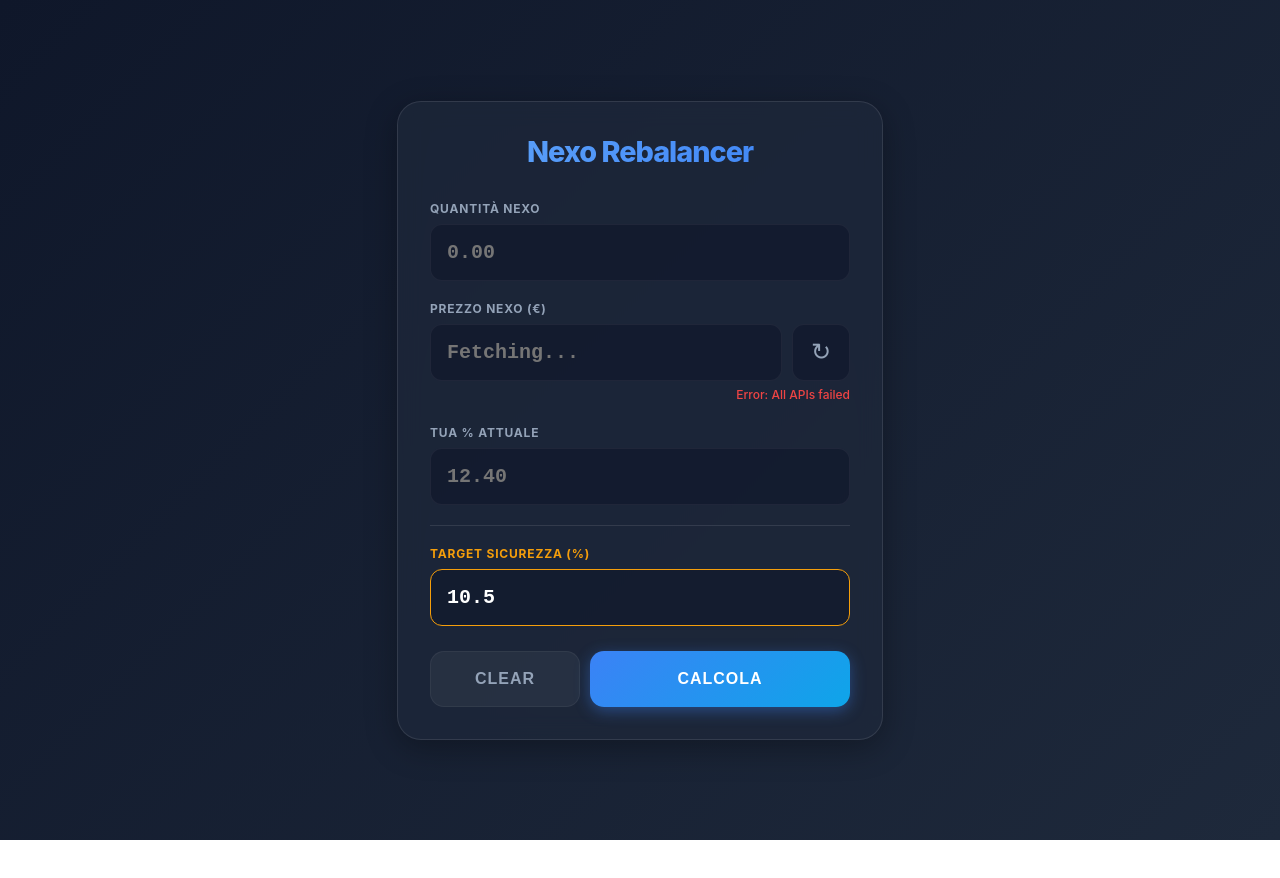
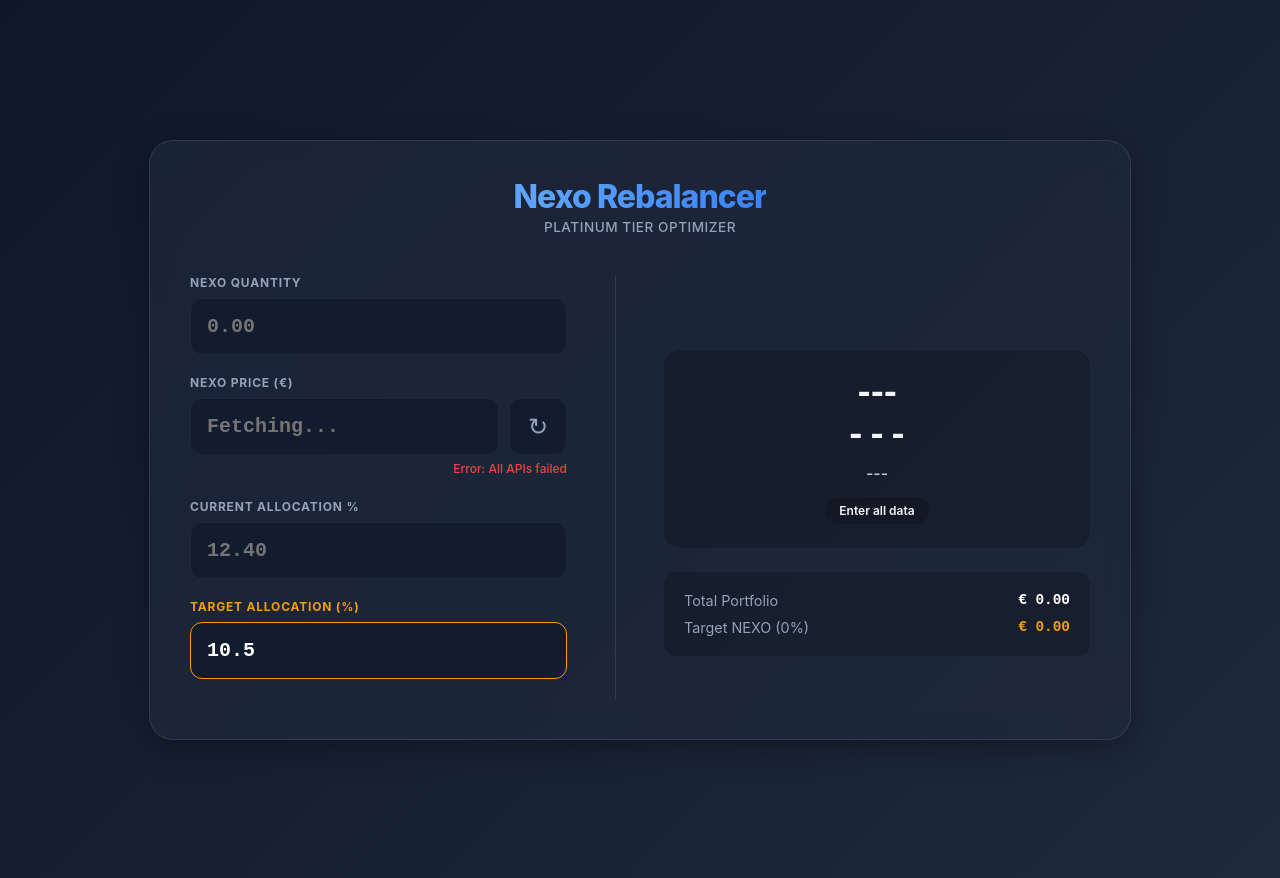
Before and after one commit to falker47/nexo-rebalancer, a plain HTML site: page index.html in a window 1280 px wide. Before the commit the page ends 840 px from the top, so only its background shows below. Drawn offline with Linux system fonts and the light colour scheme; no server answers.

Commit message:
feat: Implement Nexo rebalancer PWA with core logic, styling, and English documentation.

```diff
--- a/css/style.css
+++ b/css/style.css
@@ -26,10 +26,14 @@
     color: var(--text-color);
     display: flex;
     justify-content: center;
-    align-items: center;
+    align-items: flex-start;
+    /* Align top on mobile */
     min-height: 100vh;
+    height: 100dvh;
+    /* Dynamic viewport height for mobile */
     margin: 0;
-    padding: 20px;
+    padding: 0;
+    /* No padding on mobile */
     overscroll-behavior: none;
 }
 
@@ -37,29 +41,118 @@
     background: var(--card-bg);
     backdrop-filter: blur(12px);
     -webkit-backdrop-filter: blur(12px);
-    border: var(--card-border);
-    padding: 2rem;
-    border-radius: 24px;
-    box-shadow: 0 8px 32px rgba(0, 0, 0, 0.3);
+    /* Mobile First: Full screen, no border/radius */
+    border: none;
+    padding: 1.5rem;
+    border-radius: 0;
+    box-shadow: none;
     width: 100%;
-    max-width: 420px;
+    max-width: none;
+    min-height: 100%;
+    /* Fill screen */
+    display: flex;
+    flex-direction: column;
+    /* Ensure content flows */
     transition: transform 0.3s ease;
     position: relative;
-    /* For absolute positioning of install btn */
 }
 
-h2 {
+/* Desktop/Tablet Overrides */
+/* Desktop/Tablet Overrides */
+@media (min-width: 900px) {
+    body {
+        padding: 40px;
+        align-items: center;
+        /* Center vertically on desktop */
+    }
+
+    .container {
+        border: var(--card-border);
+        padding: 2.5rem;
+        border-radius: 24px;
+        box-shadow: 0 8px 32px rgba(0, 0, 0, 0.3);
+        max-width: 900px;
+        /* Wider container */
+        min-height: auto;
+        height: auto;
+        display: block;
+        /* Reset flex */
+    }
+
+    .grid-layout {
+        display: grid;
+        grid-template-columns: 1fr 1fr;
+        gap: 3rem;
+        align-items: start;
+    }
+
+    .inputs-col {
+        border-right: 1px solid rgba(255, 255, 255, 0.1);
+        padding-right: 3rem;
+    }
+
+    .results-col {
+        display: flex;
+        flex-direction: column;
+        justify-content: center;
+        height: 100%;
+    }
+
+    .separator {
+        display: none;
+        /* Hide separator in grid mode as border-right handles it */
+    }
+
+    /* Adjust breakdown to fit better in column */
+    .breakdown {
+        margin-top: 2rem;
+    }
+}
+
+/* Header Design */
+.main-header {
+    display: flex;
+    align-items: center;
+    justify-content: center;
+    gap: 1.5rem;
+    margin-bottom: 2.5rem;
+    position: relative;
+}
+
+.header-text {
     text-align: center;
-    margin: 0 0 2rem 0;
+}
+
+h1 {
+    margin: 0;
     color: #fff;
     font-weight: 800;
-    font-size: 1.8rem;
+    font-size: 2rem;
     letter-spacing: -1px;
-    background: linear-gradient(to right, #60a5fa, #3b82f6);
+    line-height: 1;
+    background: linear-gradient(to right, #60a5fa, #3b82f6, #a78bfa);
     -webkit-background-clip: text;
     background-clip: text;
     -webkit-text-fill-color: transparent;
+    background-size: 200% auto;
+    animation: shine 5s linear infinite;
 }
+
+@keyframes shine {
+    to {
+        background-position: 200% center;
+    }
+}
+
+.subtitle {
+    margin: 6px 0 0 0;
+    color: var(--text-muted);
+    font-size: 0.85rem;
+    font-weight: 500;
+    letter-spacing: 0.5px;
+    text-transform: uppercase;
+}
+
 
 /* Install Button */
 .install-btn {
@@ -237,20 +330,10 @@
     padding: 1.5rem;
     border-radius: 16px;
     text-align: center;
-    display: none;
-    animation: fadeIn 0.4s ease-out;
-}
-
-@keyframes fadeIn {
-    from {
-        opacity: 0;
-        transform: translateY(10px);
-    }
-
-    to {
-        opacity: 1;
-        transform: translateY(0);
-    }
+    display: block;
+    /* Always visible based on user request */
+    background: rgba(0, 0, 0, 0.2);
+    /* Default background */
 }
 
 .result-sell {
@@ -304,9 +387,10 @@
     margin-top: 1.5rem;
     background: rgba(0, 0, 0, 0.2);
     border-radius: 12px;
+
     padding: 1.25rem;
     font-size: 0.9rem;
-    display: none;
+    display: block;
 }
 
 .breakdown-row {
--- a/index.html
+++ b/index.html
@@ -28,17 +28,24 @@
                 <path
                     d="M480-320 280-520l56-58 104 104v-326h80v326l104-104 56 58-200 200ZM240-160q-33 0-56.5-23.5T160-240v-120h80v120h480v-120h80v120q0 33-23.5 56.5T720-160H240Z" />
             </svg>
-            <span>Installa App</span>
+            <span>Install App</span>
         </button>
-        <h2>Nexo Rebalancer</h2>
+        <header class="main-header">
+            <div class="header-text">
+                <h1>Nexo Rebalancer</h1>
+                <p class="subtitle">Platinum Tier Optimizer</p>
+            </div>
+        </header>
 
+        <div class="grid-layout">
+            <div class="inputs-col">
                 <div class="input-group">
-            <label>Quantità NEXO</label>
+                    <label>NEXO Quantity</label>
                     <input type="number" id="nexoQty" placeholder="0.00" inputmode="decimal">
                 </div>
 
                 <div class="input-group">
-            <label>Prezzo NEXO (€)</label>
+                    <label>NEXO Price (€)</label>
                     <div class="price-wrapper">
                         <input type="number" id="nexoPrice" step="0.0001" placeholder="Fetching..." inputmode="decimal">
                         <button class="refresh-btn">↻</button>
@@ -47,38 +54,37 @@
                 </div>
 
                 <div class="input-group">
-            <label>Tua % Attuale</label>
+                    <label>Current Allocation %</label>
                     <input type="number" id="currentPct" step="0.01" placeholder="12.40" inputmode="decimal">
                 </div>
 
                 <div class="separator"></div>
 
                 <div class="input-group">
-            <label style="color: var(--highlight);">Target Sicurezza (%)</label>
+                    <label style="color: var(--highlight);">Target Allocation (%)</label>
                     <input type="number" id="targetPct" step="0.1" value="10.5" style="border-color: var(--highlight);"
                         inputmode="decimal">
                 </div>
-
-        <div class="btn-group">
-            <button class="btn btn-clear">Clear</button>
-            <button class="btn btn-calculate">Calcola</button>
             </div>
 
+            <div class="results-col">
                 <div id="result" class="result-box">
-            <span class="action-title" id="actionText"></span>
-            <span class="action-value" id="tokenValue"></span>
-            <span class="euro-value" id="euroValue"></span>
-            <span class="safe-badge" id="bufferText"></span>
+                    <span class="action-title" id="actionText">---</span>
+                    <span class="action-value" id="tokenValue">---</span>
+                    <span class="euro-value" id="euroValue">---</span>
+                    <span class="safe-badge" id="bufferText">Enter all data</span>
                 </div>
 
                 <div id="breakdown" class="breakdown">
                     <div class="breakdown-row">
-                <span class="val-label">Totale Portafoglio</span>
-                <span class="val-data" id="totalPortVal"></span>
+                        <span class="val-label">Total Portfolio</span>
+                        <span class="val-data" id="totalPortVal">€ 0,00</span>
                     </div>
                     <div class="breakdown-row">
-                <span class="val-label">Target NEXO (<span id="targetLabel"></span>%)</span>
-                <span class="val-data highlight-text" id="targetNexoVal"></span>
+                        <span class="val-label">Target NEXO (<span id="targetLabel">0</span>%)</span>
+                        <span class="val-data highlight-text" id="targetNexoVal">€ 0,00</span>
+                    </div>
+                </div>
             </div>
         </div>
     </div>
--- a/js/app.js
+++ b/js/app.js
@@ -40,7 +40,7 @@
     installBtn.addEventListener('click', () => {
         // iOS Logic
         if (isIos()) {
-            alert("Per installare su iOS:\\n1. Tocca il tasto Condividi (in basso a centro)\\n2. Scorri e seleziona 'Aggiungi alla Schermata Home'");
+            alert("To install on iOS:\n1. Tap the Share button (at the bottom center)\n2. Scroll down and select 'Add to Home Screen'");
             return;
         }
 
@@ -86,15 +86,17 @@
         refreshBtn.addEventListener('click', fetchPrice);
     }
 
-    const calculateBtn = document.querySelector('.btn-calculate');
-    if (calculateBtn) {
-        calculateBtn.addEventListener('click', calculate);
-    }
+    const inputs = ['nexoQty', 'nexoPrice', 'currentPct', 'targetPct'];
+    inputs.forEach(id => {
+        const el = document.getElementById(id);
+        if (el) {
+            el.addEventListener('input', calculate);
+        }
+    });
 
-    const clearBtn = document.querySelector('.btn-clear');
-    if (clearBtn) {
-        clearBtn.addEventListener('click', clearInputs);
-    }
+    // Initial calculation in case values are loaded
+    // Small delay to ensure price fetch might have updated UI, though logic depends on values
+    setTimeout(calculate, 500);
 });
 
 async function fetchPrice() {
@@ -125,6 +127,7 @@
         priceInput.value = price;
         statusLabel.innerText = `Live: ${source}`;
         statusLabel.className = "api-status status-ok";
+        calculate(); // Trigger calculation after price update
     } else {
         statusLabel.innerText = "Error: All APIs failed";
         statusLabel.className = "api-status status-error";
@@ -161,31 +164,39 @@
     return parseFloat(pairData.c[0]);
 }
 
-function clearInputs() {
-    document.getElementById('nexoQty').value = '';
-    document.getElementById('nexoPrice').value = '';
-    document.getElementById('currentPct').value = '';
-    // Don't clear targetPct as it has a default
-    // document.getElementById('targetPct').value = '10.5';
+function resetResultUI() {
+    const resultBox = document.getElementById('result');
+    const actionText = document.getElementById('actionText');
 
-    document.getElementById('result').style.display = 'none';
-    document.getElementById('breakdown').style.display = 'none';
+    // Reset classes
+    resultBox.classList.remove('result-sell', 'result-buy');
 
-    localStorage.removeItem('nexo_qty');
-    // localStorage.removeItem('nexo_target'); // Keep user preference
+    actionText.innerText = "---";
+    document.getElementById('tokenValue').innerText = "---";
+    document.getElementById('euroValue').innerText = "---";
+    document.getElementById('bufferText').innerText = "Enter all data";
 
-    // Re-fetch price as it might be useful
-    fetchPrice();
+    document.getElementById('totalPortVal').innerText = "€ 0.00";
+    document.getElementById('targetNexoVal').innerText = "€ 0.00";
+    document.getElementById('targetLabel').innerText = "0";
 }
 
 function calculate() {
-    const qty = parseFloat(document.getElementById('nexoQty').value);
-    const price = parseFloat(document.getElementById('nexoPrice').value);
-    const currentPct = parseFloat(document.getElementById('currentPct').value);
-    const targetPct = parseFloat(document.getElementById('targetPct').value);
+    const qtyInput = document.getElementById('nexoQty').value;
+    const priceInput = document.getElementById('nexoPrice').value;
+    const currentPctInput = document.getElementById('currentPct').value;
+    const targetPctInput = document.getElementById('targetPct').value;
 
-    if (isNaN(qty) || isNaN(price) || isNaN(currentPct) || isNaN(targetPct)) {
-        alert("Dati mancanti o non validi!");
+    const qty = parseFloat(qtyInput);
+    const price = parseFloat(priceInput);
+    const currentPct = parseFloat(currentPctInput);
+    const targetPct = parseFloat(targetPctInput);
+
+    // Strict validation: if any field is empty or NaN, reset UI
+    if (isNaN(qty) || isNaN(price) || isNaN(currentPct) || isNaN(targetPct) ||
+        qtyInput === '' || priceInput === '' || currentPctInput === '' || targetPctInput === '') {
+        alert("Missing or invalid data!");
+        resetResultUI();
         return;
     }
 
@@ -199,13 +210,9 @@
     const tokensToMove = valueToMove / price;
 
     const resultBox = document.getElementById('result');
-    const breakdownBox = document.getElementById('breakdown');
     const actionText = document.getElementById('actionText');
 
-    resultBox.style.display = 'block';
-    breakdownBox.style.display = 'block';
-
-    const fmtEuro = (n) => `€ ${n.toLocaleString('it-IT', { minimumFractionDigits: 2, maximumFractionDigits: 2 })}`;
+    const fmtEuro = (n) => `€ ${n.toLocaleString('en-US', { minimumFractionDigits: 2, maximumFractionDigits: 2 })}`;
 
     document.getElementById('totalPortVal').innerText = fmtEuro(totalPortfolio);
     document.getElementById('targetNexoVal').innerText = fmtEuro(targetNexoValue);
@@ -214,19 +221,25 @@
     // Reset classes
     resultBox.classList.remove('result-sell', 'result-buy');
 
-    if (valueToMove > 0) {
+    if (Math.abs(valueToMove) < 0.01) {
+        // Balanced
+        actionText.innerText = "BALANCED";
+        document.getElementById('tokenValue').innerText = "Ok";
+        document.getElementById('euroValue').innerText = "Portfolio aligned";
+        document.getElementById('bufferText').innerText = `Target: ${targetPct}%`;
+    } else if (valueToMove > 0) {
         resultBox.classList.add('result-sell');
-        actionText.innerText = "VENDI";
+        actionText.innerText = "SELL";
         document.getElementById('tokenValue').innerText = `-${tokensToMove.toFixed(2)}`;
-        document.getElementById('euroValue').innerText = `Incassi: ${fmtEuro(valueToMove)}`;
-        document.getElementById('bufferText').innerText = `Mantieni il ${targetPct}%`;
+        document.getElementById('euroValue').innerText = `Proceeds: ${fmtEuro(valueToMove)}`;
+        document.getElementById('bufferText').innerText = `Hold ${targetPct}%`;
     } else {
         const absTokens = Math.abs(tokensToMove);
         const absValue = Math.abs(valueToMove);
         resultBox.classList.add('result-buy');
-        actionText.innerText = "COMPRA";
+        actionText.innerText = "BUY";
         document.getElementById('tokenValue').innerText = `+${absTokens.toFixed(2)}`;
-        document.getElementById('euroValue').innerText = `Spendi: ${fmtEuro(absValue)}`;
-        document.getElementById('bufferText').innerText = `Risali al ${targetPct}%`;
+        document.getElementById('euroValue').innerText = `Cost: ${fmtEuro(absValue)}`;
+        document.getElementById('bufferText').innerText = `Reach ${targetPct}%`;
     }
 }
```
Also changed, not shown: README.md. Lines whose indentation alone changed are shown as unchanged.
